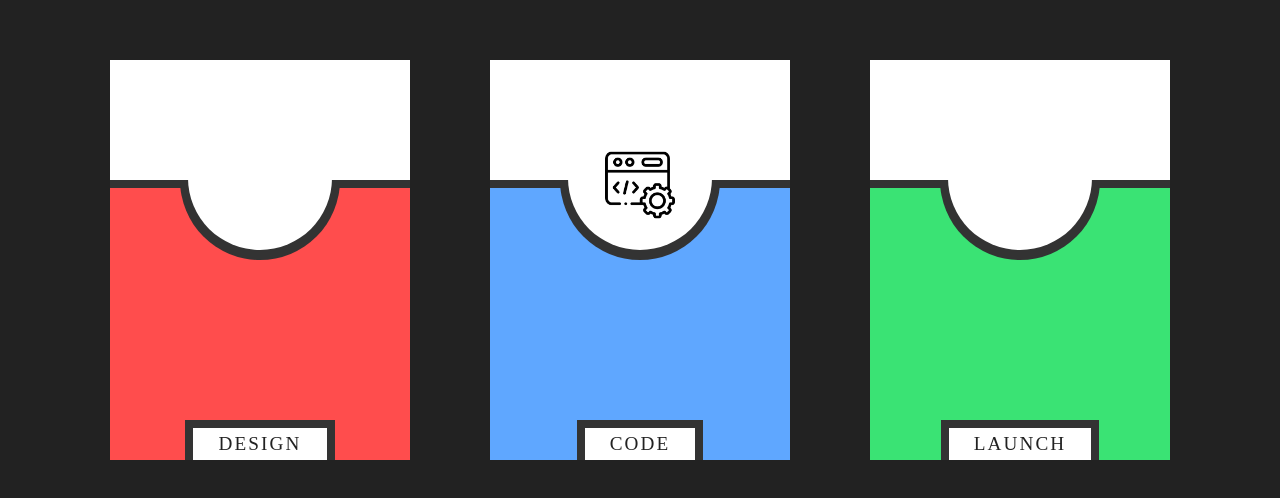
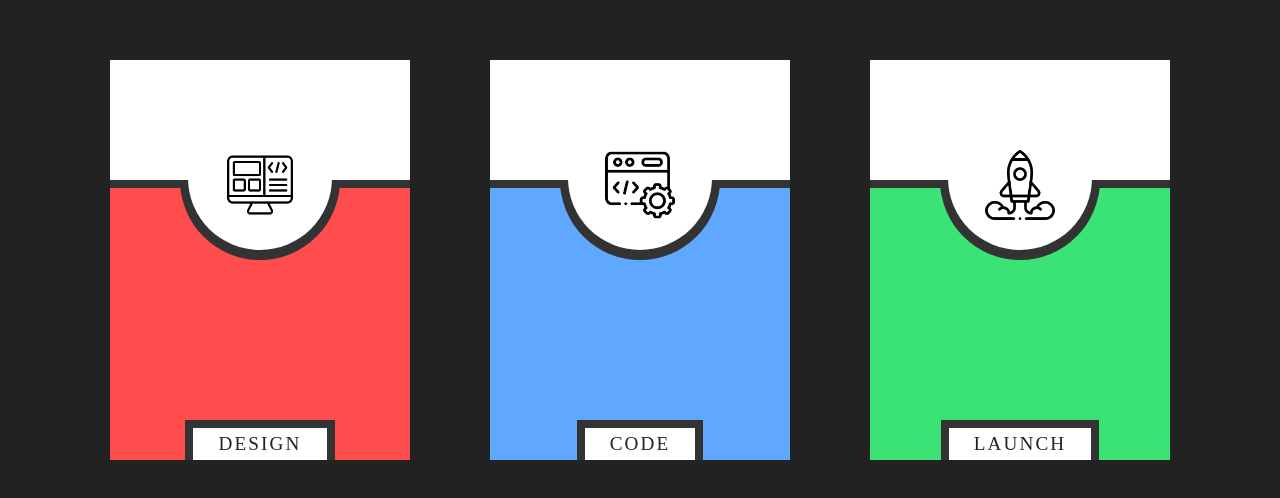
Before and after one commit to AlirezaKmaxim/responsive-chocolate-case-, a plain HTML site: page index.html in a window 1280 px wide. Shown: the part 140-638 px from the top of the page. Drawn offline with Linux system fonts and the light colour scheme; the site is published under a folder, as on GitHub Pages, so addresses that start at the root find nothing.

Commit message:
fix image issues

```diff
--- a/index.html
+++ b/index.html
@@ -19,7 +19,7 @@
                  <a href="#">Read More</a>
             </div>
             <div class="imgBx">
-                <img src="/pictures/front-end-programming.png" alt="" srcset="">
+                <img src="./pictures/front-end-programming.png" alt="" srcset="">
             </div>
             <div class="textBx">
                 <h2>Design</h2>
@@ -56,7 +56,7 @@
                  <a href="#">Read More</a>
             </div>
             <div class="imgBx">
-                <img src="/pictures/rocket.png" alt="" srcset="">
+                <img src="./pictures/rocket.png" alt="" srcset="">
 
 
             </div>
```
